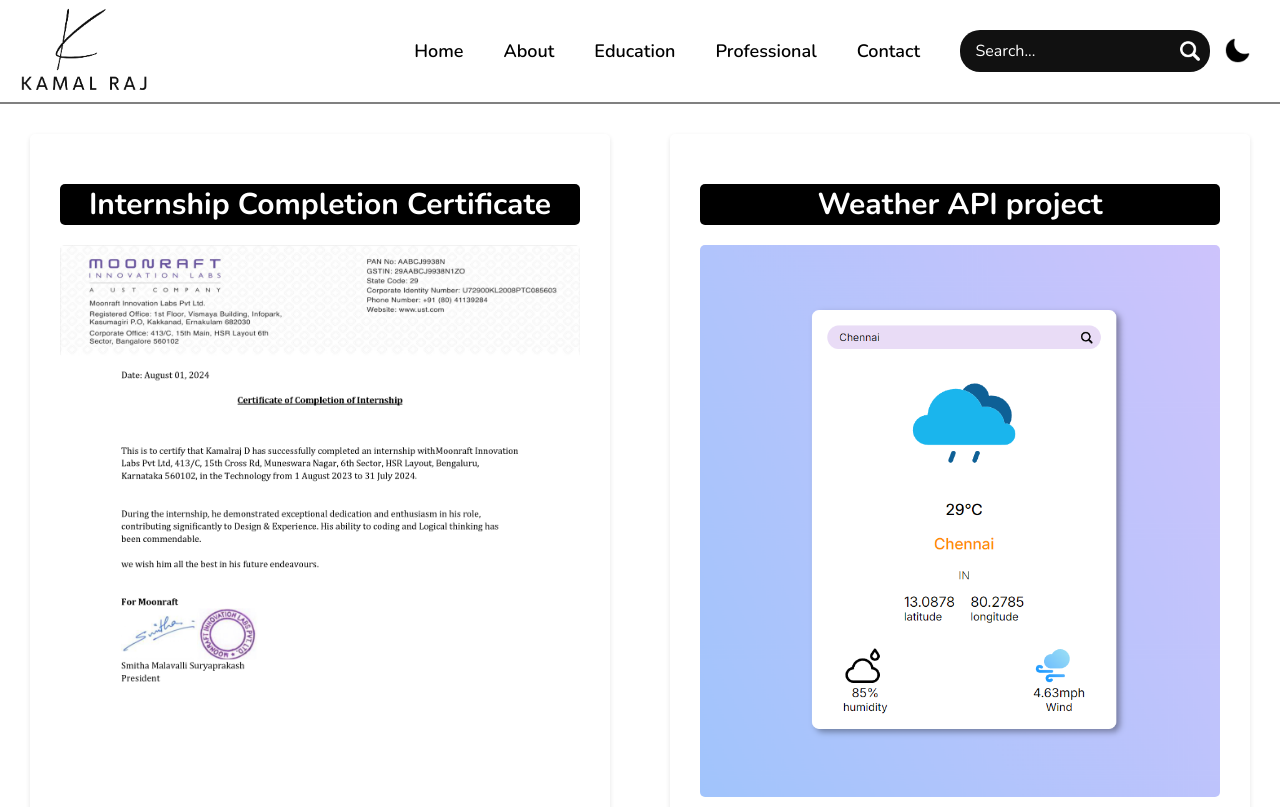
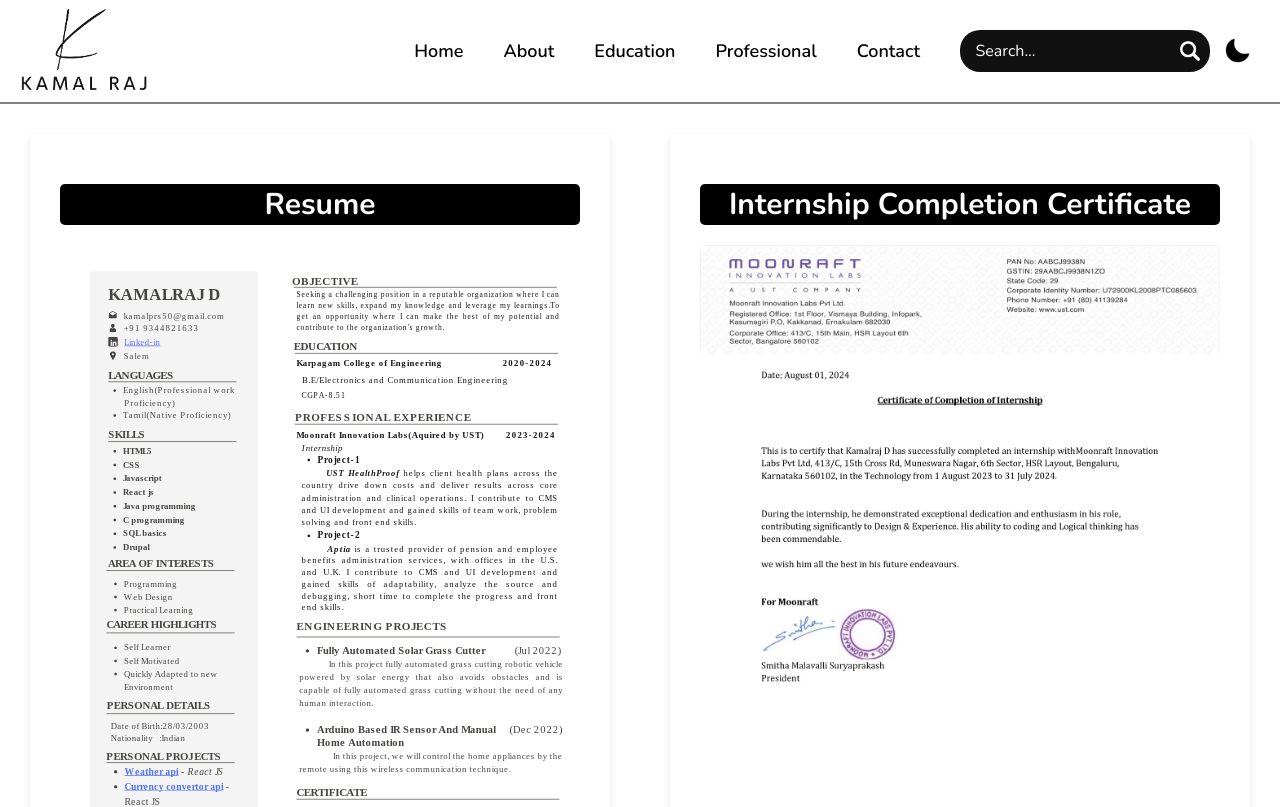
Before and after one commit to 07-kamal-03/My-Portfolio, a React (Vite) app: page / in a window 1280 px wide. Shown: the top 807 px of the page. Built offline with nearby package versions, Linux system fonts and the light colour scheme.

Commit message:
home page update

```diff
--- a/src/components/Home.jsx
+++ b/src/components/Home.jsx
@@ -8,29 +8,21 @@
 export const Home = () => {
     return (
         <div className='home-container'>
+            <div className='resume home-subcontainer'>
+                <p className='title'>Resume</p>
+                <img src={Resume} alt="Resume" />
+            </div>
             <div className='intership-completed home-subcontainer'>
-            <p className='title'>Internship Completion Certificate</p>
+                <p className='title'>Internship Completion Certificate</p>
                 <img src={intershipComplete} alt="Internship Completion" />
             </div>
             <div className='weather-api home-subcontainer'>
-            {/* <div> */}
-            <p className='title'>Weather API project</p>
+                <p className='title'>Weather API project</p>
                 <a href="https://weather-reactpage.netlify.app/" target='_blank'><img src={weatherAPI} /> </a>
-                {/* <iframe src="https://weather-reactpage.netlify.app" target="_blank" scrolling= 'no'/> */}
-                {/* </div> */}
             </div>
             <div className='currency-convertor-api home-subcontainer'>
-            {/* <div> */}
-            <p className='title'>Currency Convertor API project</p>
+                <p className='title'>Currency Convertor API project</p>
                 <a href="https://currency-convertor-api.netlify.app/" target='_blank'><img src={currencyAPI} /> </a>
-                {/* <iframe src="https://currency-convertor-api.netlify.app/" target="_blank" scrolling= 'no'/> */}
-
-                {/* </div> */}
-            </div>
-            <div className='resume home-subcontainer'>
-            <p className='title'>Resume</p>
-                <img src={Resume} alt="Resume" />
-
             </div>
         </div>
     )
--- a/src/css/Home.css
+++ b/src/css/Home.css
@@ -1,35 +1,26 @@
 .home-container {
     display: grid;
-    grid-template-columns: repeat(auto-fill, minmax(40vw, 1fr)); /* Adjusts columns based on space */
-    /* gap: 30px; Space between items */
-    /* background-image: url('../assets/pre-bg.svg');
-    background-repeat: no-repeat;
-    background-size: cover; */
+    grid-template-columns: repeat(auto-fill, minmax(40vw, 1fr));
 }
 
 .home-subcontainer {
-    /* width: 50vw; */
     margin: 30px;
     border-radius: 5px;
     padding: 30px;
     box-shadow:
     0 2px 5px rgba(0, 0, 0, 0.1);
-    /* height: auto; */
     background-color: white;
-
+    transition: .5s;
 }
 .home-subcontainer:hover {
     box-shadow:
-    0 4px 8px rgba(0, 0, 0, 0.1), /* Light shadow for a soft edge */
+    0 4px 8px rgba(0, 0, 0, 0.1),
+    0 6px 20px rgba(0, 0, 0, 0.3),
     0 6px 20px rgba(0, 0, 0, 0.3);
 }
 .home-subcontainer img {
     width: 100%;
     border-radius: 5px;
-    /* border: 2px solid black; */
-    /* box-shadow:
-    0 4px 8px rgba(0, 0, 0, 0.1),
-    0 6px 20px rgba(0, 0, 0, 0.1); */
 }
 .title {
     font-size: 30px;
@@ -43,20 +34,11 @@
 .weather-api {
 
 }
-iframe {
-    width: 100%;
-    height: 100%;
-    border: none;
-    border-radius: 5px;
-    overflow-y: hidden;
-
-}
 
 @media (max-width: 1279px) {
     .home-container {
         display: grid;
-        grid-template-columns: repeat(auto-fill, minmax(90vw, 1fr)); /* Adjusts columns based on space */
-        /* gap: 30px; Space between items */
+        grid-template-columns: repeat(auto-fill, minmax(90vw, 1fr));
     }
     .home-subcontainer {
 
```
